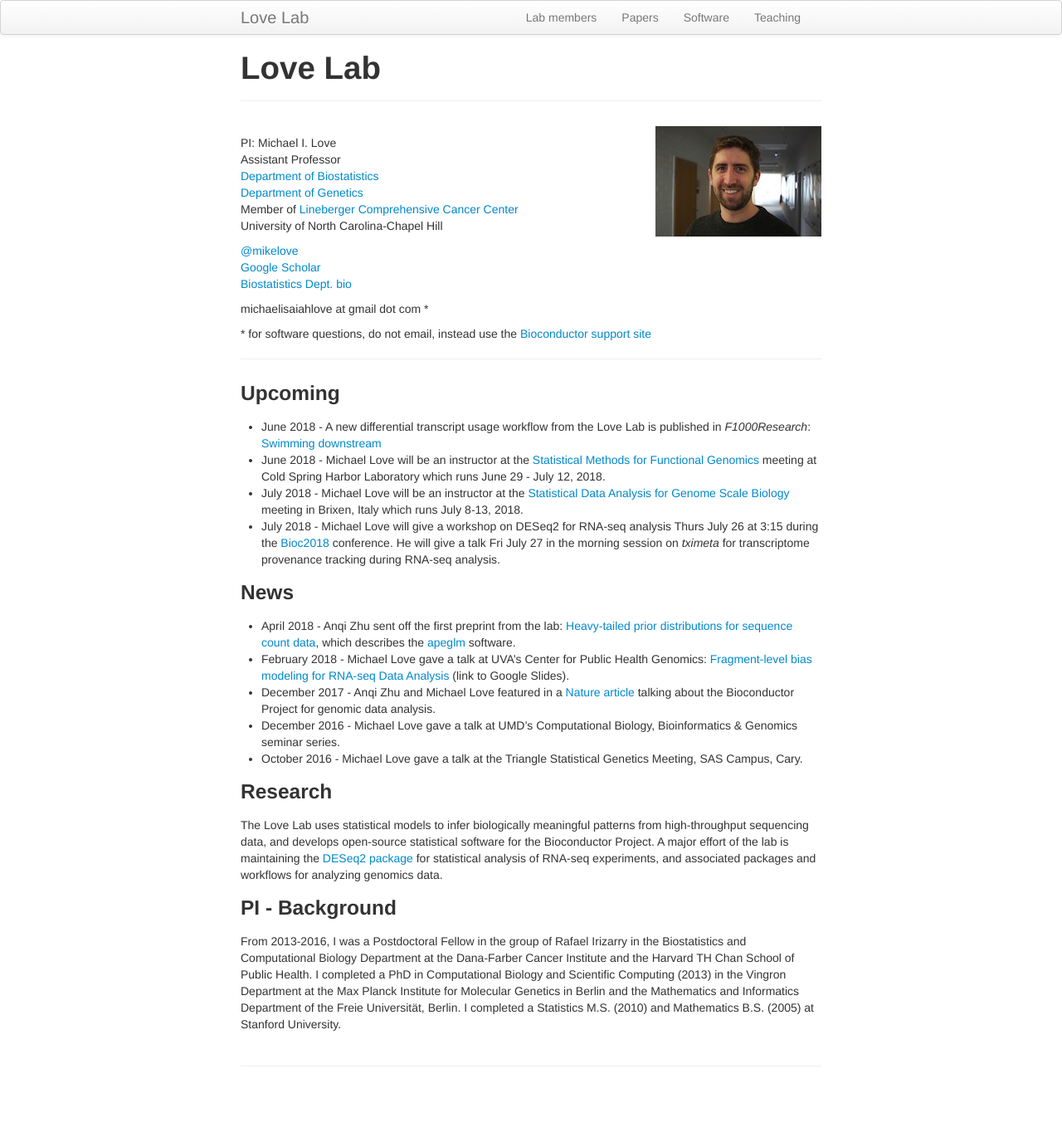
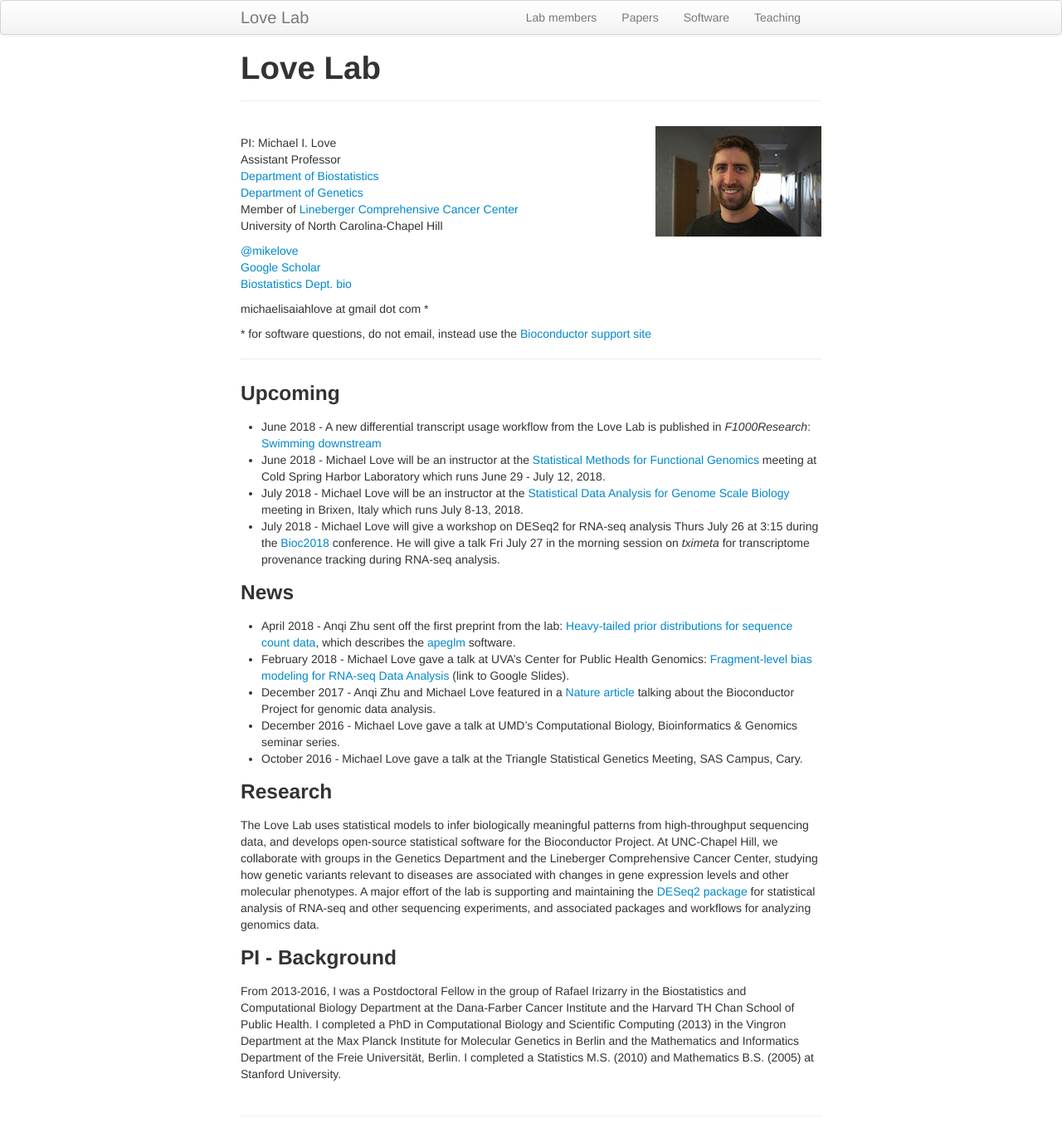
Before and after one commit to mikelove/mikelove.github.io, a Jekyll site: the page built from index.md, in a window 1280 px wide. Shown: the whole page at 83% size. Built offline with Jekyll 4.4.1, drawn with Linux system fonts in a browser that asks for light colours; before the commit the page ends 1316 px from its top, so only the background shows below that.

Commit message:
add collaborate

```diff
--- a/index.md
+++ b/index.md
@@ -62,10 +62,14 @@ michaelisaiahlove at gmail dot com *
 The Love Lab uses statistical models to infer biologically meaningful
 patterns from high-throughput sequencing data, and develops
 open-source statistical software for the Bioconductor Project.
-A major effort of the lab is maintaining
-the [DESeq2 package](http://bioconductor.org/packages/DESeq2) for
-statistical analysis of RNA-seq experiments, and associated packages
-and workflows for analyzing genomics data.
+At UNC-Chapel Hill, we collaborate with groups in the Genetics
+Department and the Lineberger Comprehensive Cancer Center, studying
+how genetic variants relevant to diseases are associated with changes
+in gene expression levels and other molecular phenotypes.
+A major effort of the lab is supporting and maintaining the
+[DESeq2 package](http://bioconductor.org/packages/DESeq2)
+for statistical analysis of RNA-seq and other sequencing experiments,
+and associated packages and workflows for analyzing genomics data.
 
 ### PI - Background
 
```
